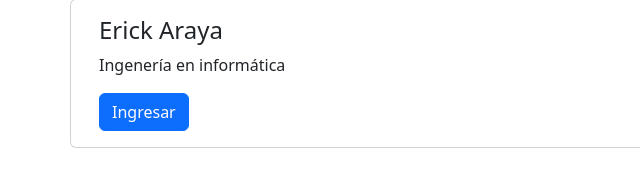
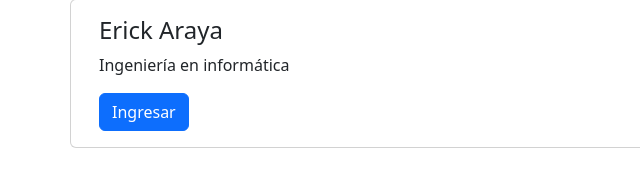
Before and after one commit to leon-romero/git, a plain HTML site: page index.html in a window 1280 px wide. Shown: the part 206-392 px from the top of the page, 0-640 px from the left. Drawn offline with nearby package versions, Linux system fonts and the light colour scheme.

Commit message:
carrera corregida

```diff
--- a/index.html
+++ b/index.html
@@ -32,7 +32,7 @@
           <!-- <img class="card-img-top" src="text-start" alt="Title"> -->
           <div class="card-body">
             <h4 class="card-title">Erick Araya</h4>
-            <p class="card-text"> Ingenería en informática </p>
+            <p class="card-text"> Ingeniería en informática </p>
             <button type="button" class="btn btn-primary">
               Ingresar
             </button>
```
